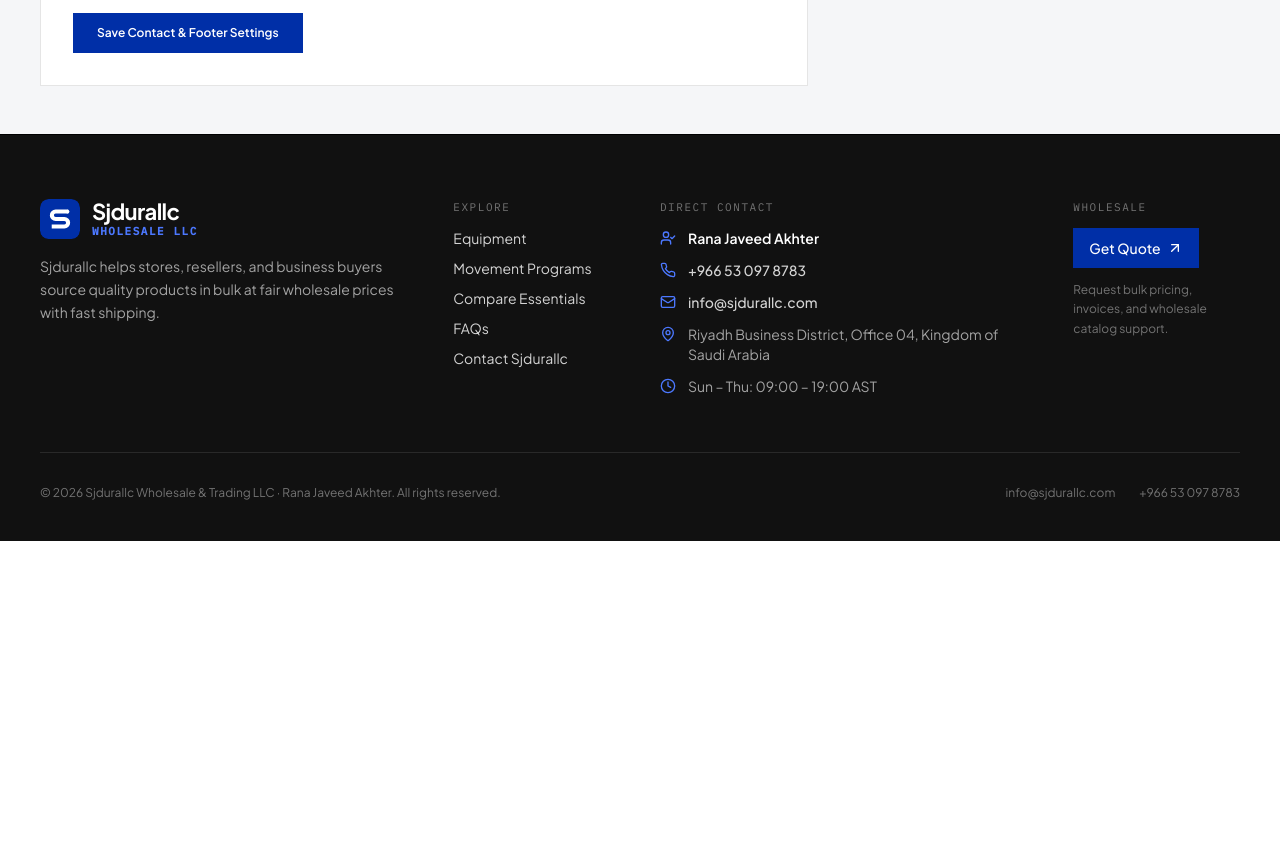
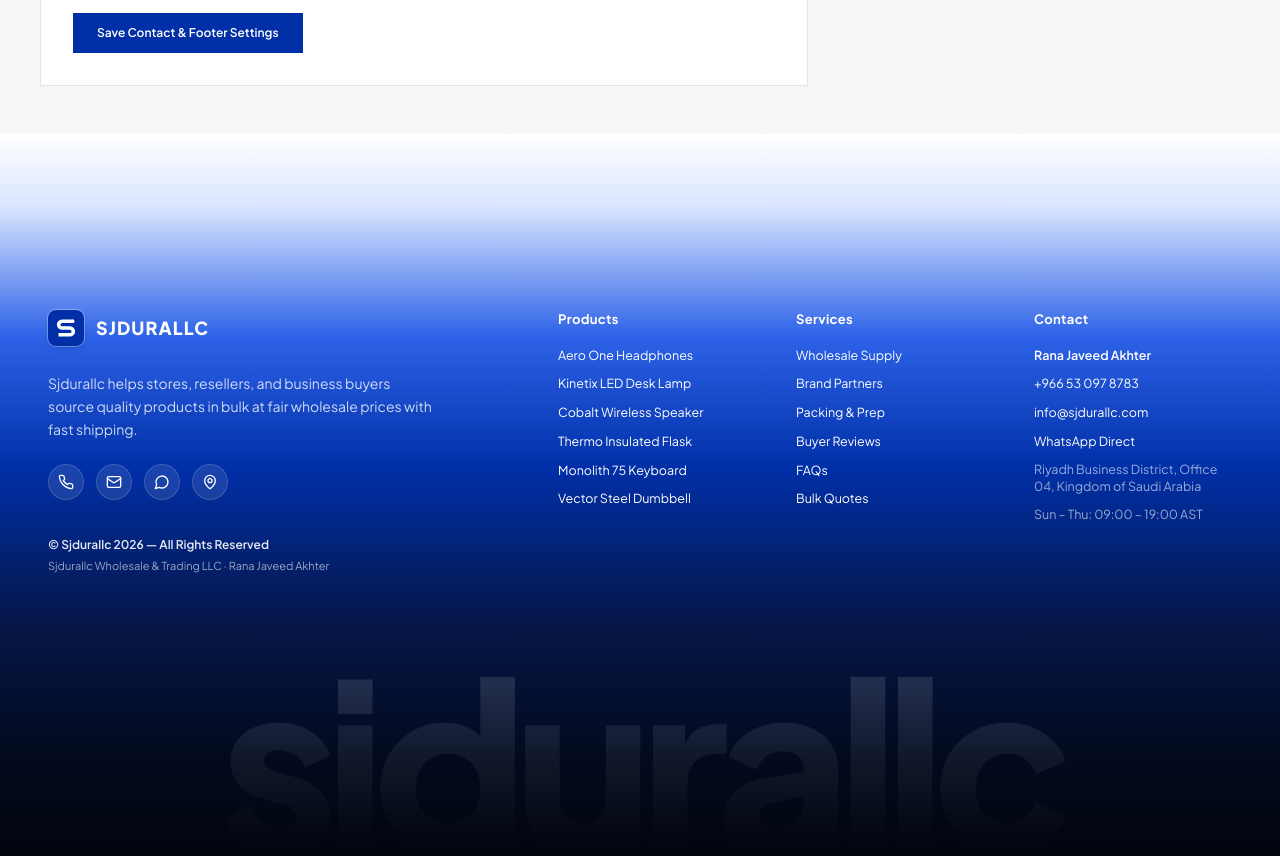
Before and after one commit to GODZISOP/sdj, a React (Vite) app: page /admin in a window 1280 px wide. Shown: the part 800-1656 px from the top of the page. Before the commit the page ends 1341 px from the top, so only its background shows below. Built offline with nearby package versions, Linux system fonts and the light colour scheme.

Commit message:
Redesign Footer with seamless cobalt-to-midnight horizon gradient, 3-column layout, and giant sjdurallc watermark wordmark

```diff
--- a/src/components/Footer.tsx
+++ b/src/components/Footer.tsx
@@ -1,52 +1,136 @@
 import React from 'react';
 import { Link } from 'react-router-dom';
-import { Phone, Mail, MapPin, Clock, ArrowUpRight, UserCheck } from 'lucide-react';
+import { motion } from 'motion/react';
+import { Phone, Mail, MessageCircle, MapPin } from 'lucide-react';
 import { useSite } from '../store/siteStore';
+import { EASE_EDITORIAL } from '../lib/motion';
 
 export const Footer: React.FC = () => {
-  const { settings } = useSite();
+  const { settings, products } = useSite();
+  const whatsappDigits = settings.whatsapp.replace(/[^0-9]/g, '');
 
   return (
-    <footer className="bg-[#111111] text-white pt-12 sm:pt-16 pb-10 border-t border-black">
-      <div className="max-w-[1360px] mx-auto px-4 sm:px-6 md:px-10">
-        <div className="grid grid-cols-1 sm:grid-cols-2 md:grid-cols-12 gap-8 md:gap-10 pb-12 sm:pb-14 border-b border-white/10">
-          {/* Brand Column */}
-          <div className="md:col-span-4 space-y-4">
-            <div className="flex items-center gap-3">
+    <footer
+      className="relative w-full text-white overflow-hidden pt-28 sm:pt-36 md:pt-44 pb-0"
+      style={{
+        background:
+          'linear-gradient(180deg, #FFFFFF 0%, #D9E5FF 10%, #2D62E8 28%, #002FA7 46%, #051646 68%, #030A1E 86%, #02050D 100%)',
+      }}
+    >
+      {/* Top Content Area */}
+      <div className="relative z-10 max-w-[1360px] mx-auto px-5 sm:px-8 md:px-12">
+        <div className="grid grid-cols-1 lg:grid-cols-12 gap-12 lg:gap-10 pb-12 sm:pb-16">
+          {/* Left Brand, Description, Quick Icons & Copyright */}
+          <div className="lg:col-span-5 flex flex-col justify-between space-y-7">
+            <div className="space-y-5">
+              {/* Clean White Monogram + Brand */}
+              <Link to="/" className="inline-flex items-center gap-3 group">
                 <img
                   src="/favicon.svg"
                   alt={`${settings.brandName} Logo`}
-                className="w-10 h-10 rounded-lg"
+                  className="w-9 h-9 rounded-lg ring-1 ring-white/30 shadow-md transition-transform duration-300 group-hover:scale-105"
                 />
-              <div className="leading-[0.95] tracking-[-0.03em] font-bold text-[22px]">
-                <span className="block">{settings.brandName}</span>
-                <span className="block text-[11px] font-mono uppercase tracking-[0.14em] text-[#4C78FF] mt-1">
-                  Wholesale LLC
+                <span className="text-lg font-extrabold tracking-[0.06em] uppercase text-white">
+                  {settings.brandName}
                 </span>
+              </Link>
+
+              <p className="text-[13px] sm:text-[14px] text-white/80 max-w-sm leading-relaxed">
+                {settings.footerNote}
+              </p>
+
+              {/* Direct Quick Contact Icons Row (matching reference minimal icon row) */}
+              <div className="flex items-center gap-3 pt-1">
+                <a
+                  href={`tel:${settings.phone.replace(/\s+/g, '')}`}
+                  aria-label="Call Sjdurallc"
+                  title={settings.phone}
+                  className="w-9 h-9 rounded-full bg-white/10 hover:bg-white hover:text-[#002FA7] border border-white/15 flex items-center justify-center text-white transition-all duration-200 hover:-translate-y-0.5"
+                >
+                  <Phone className="w-4 h-4" />
+                </a>
+                <a
+                  href={`mailto:${settings.email}`}
+                  aria-label="Email Sjdurallc"
+                  title={settings.email}
+                  className="w-9 h-9 rounded-full bg-white/10 hover:bg-white hover:text-[#002FA7] border border-white/15 flex items-center justify-center text-white transition-all duration-200 hover:-translate-y-0.5"
+                >
+                  <Mail className="w-4 h-4" />
+                </a>
+                {whatsappDigits && (
+                  <a
+                    href={`https://wa.me/${whatsappDigits}`}
+                    target="_blank"
+                    rel="noreferrer"
+                    aria-label="WhatsApp Sjdurallc"
+                    title={`WhatsApp ${settings.whatsapp}`}
+                    className="w-9 h-9 rounded-full bg-white/10 hover:bg-white hover:text-[#002FA7] border border-white/15 flex items-center justify-center text-white transition-all duration-200 hover:-translate-y-0.5"
+                  >
+                    <MessageCircle className="w-4 h-4" />
+                  </a>
+                )}
+                <Link
+                  to="/contact"
+                  aria-label="Office Location & Contact"
+                  title={settings.address}
+                  className="w-9 h-9 rounded-full bg-white/10 hover:bg-white hover:text-[#002FA7] border border-white/15 flex items-center justify-center text-white transition-all duration-200 hover:-translate-y-0.5"
+                >
+                  <MapPin className="w-4 h-4" />
+                </Link>
               </div>
             </div>
-            <p className="text-sm text-neutral-400 max-w-sm leading-relaxed">
-              {settings.footerNote}
+
+            <div className="space-y-1 pt-2">
+              <p className="text-[12px] font-semibold text-white/90">
+                © {settings.brandName} {new Date().getFullYear()} — All Rights Reserved
+              </p>
+              <p className="text-[11px] text-white/60">
+                {settings.companyLegalName} · {settings.ownerName}
               </p>
             </div>
+          </div>
 
-          {/* Navigation */}
-          <div className="md:col-span-2 space-y-3">
-            <p className="eyebrow-mono text-neutral-500">Explore</p>
-            <ul className="space-y-2.5 text-sm text-neutral-300">
+          {/* Right 3 Clean Link Columns (Matching exact reference structure) */}
+          <div className="lg:col-span-7 grid grid-cols-2 sm:grid-cols-3 gap-8 sm:gap-10">
+            {/* Column 1: Products */}
+            <div className="space-y-4">
+              <h3 className="text-[13px] font-bold text-white tracking-wide">Products</h3>
+              <ul className="space-y-2.5 text-[12.5px] text-white/72">
+                {products.slice(0, 6).map((p) => (
+                  <li key={p.id}>
+                    <Link
+                      to={`/product/${p.id}`}
+                      className="hover:text-white transition-colors"
+                    >
+                      {p.name}
+                    </Link>
+                  </li>
+                ))}
+              </ul>
+            </div>
+
+            {/* Column 2: Wholesale Services */}
+            <div className="space-y-4">
+              <h3 className="text-[13px] font-bold text-white tracking-wide">Services</h3>
+              <ul className="space-y-2.5 text-[12.5px] text-white/72">
                 <li>
-                <Link to="/#equipment" className="hover:text-white transition-colors">
-                  Equipment
+                  <Link to="/#services" className="hover:text-white transition-colors">
+                    Wholesale Supply
                   </Link>
                 </li>
                 <li>
-                <Link to="/#programs" className="hover:text-white transition-colors">
-                  Movement Programs
+                  <Link to="/#services" className="hover:text-white transition-colors">
+                    Brand Partners
                   </Link>
                 </li>
                 <li>
-                <Link to="/#compare" className="hover:text-white transition-colors">
-                  Compare Essentials
+                  <Link to="/#services" className="hover:text-white transition-colors">
+                    Packing & Prep
+                  </Link>
+                </li>
+                <li>
+                  <Link to="/#reviews" className="hover:text-white transition-colors">
+                    Buyer Reviews
                   </Link>
                 </li>
                 <li>
@@ -56,74 +140,67 @@ export const Footer: React.FC = () => {
                 </li>
                 <li>
                   <Link to="/contact" className="hover:text-white transition-colors">
-                  Contact {settings.brandName}
+                    Bulk Quotes
                   </Link>
                 </li>
               </ul>
             </div>
 
-          {/* Direct Contact Details (Editable via Admin Panel) */}
-          <div className="md:col-span-4 space-y-3">
-            <p className="eyebrow-mono text-neutral-500">Direct Contact</p>
-            <ul className="space-y-3 text-sm text-neutral-300">
-              <li className="flex items-center gap-3">
-                <UserCheck className="w-4 h-4 text-[#4C78FF] flex-shrink-0" />
-                <span className="font-semibold text-white">{settings.ownerName}</span>
-              </li>
-              <li className="flex items-center gap-3">
-                <Phone className="w-4 h-4 text-[#4C78FF] flex-shrink-0" />
+            {/* Column 3: Direct Contact Details */}
+            <div className="col-span-2 sm:col-span-1 space-y-4">
+              <h3 className="text-[13px] font-bold text-white tracking-wide">Contact</h3>
+              <ul className="space-y-2.5 text-[12.5px] text-white/72">
+                <li className="font-semibold text-white">{settings.ownerName}</li>
+                <li>
                   <a
                     href={`tel:${settings.phone.replace(/\s+/g, '')}`}
-                  className="hover:text-white transition-colors font-medium"
+                    className="hover:text-white transition-colors"
                   >
                     {settings.phone}
                   </a>
                 </li>
-              <li className="flex items-center gap-3">
-                <Mail className="w-4 h-4 text-[#4C78FF] flex-shrink-0" />
+                <li>
                   <a
                     href={`mailto:${settings.email}`}
-                  className="hover:text-white transition-colors font-medium"
+                    className="hover:text-white transition-colors break-all"
                   >
                     {settings.email}
                   </a>
                 </li>
-              <li className="flex items-start gap-3">
-                <MapPin className="w-4 h-4 text-[#4C78FF] flex-shrink-0 mt-0.5" />
-                <span className="text-neutral-400">{settings.address}</span>
+                {whatsappDigits && (
+                  <li>
+                    <a
+                      href={`https://wa.me/${whatsappDigits}`}
+                      target="_blank"
+                      rel="noreferrer"
+                      className="hover:text-white transition-colors"
+                    >
+                      WhatsApp Direct
+                    </a>
                   </li>
-              <li className="flex items-center gap-3">
-                <Clock className="w-4 h-4 text-[#4C78FF] flex-shrink-0" />
-                <span className="text-neutral-400">{settings.hours}</span>
-              </li>
+                )}
+                <li className="text-white/60 leading-snug">{settings.address}</li>
+                <li className="text-white/60">{settings.hours}</li>
               </ul>
             </div>
-
-          {/* Wholesale Quote Quick Action (No public Admin Panel button!) */}
-          <div className="md:col-span-2 space-y-3">
-            <p className="eyebrow-mono text-neutral-500">Wholesale</p>
-            <Link
-              to="/contact"
-              className="inline-flex items-center gap-1.5 text-sm font-medium text-white bg-[#002FA7] hover:bg-[#0038CC] px-4 py-2.5 transition-colors"
-            >
-              Get Quote
-              <ArrowUpRight className="w-4 h-4" />
-            </Link>
-            <p className="text-xs text-neutral-500 leading-relaxed">
-              Request bulk pricing, invoices, and wholesale catalog support.
-            </p>
+          </div>
         </div>
       </div>
 
-        <div className="pt-8 flex flex-col sm:flex-row items-center justify-between gap-4 text-xs text-neutral-500">
-          <p>
-            © {new Date().getFullYear()} {settings.companyLegalName} · {settings.ownerName}. All rights reserved.
-          </p>
-          <div className="flex items-center gap-6">
-            <span>{settings.email}</span>
-            <span>{settings.phone}</span>
-          </div>
-        </div>
+      {/* Massive Bottom Watermark Wordmark (Matching iconic full-width reference footer) */}
+      <div
+        aria-hidden="true"
+        className="relative w-full overflow-hidden pt-4 sm:pt-6 pb-2 flex justify-center select-none pointer-events-none"
+      >
+        <motion.span
+          initial={{ y: 36, opacity: 0 }}
+          whileInView={{ y: 0, opacity: 1 }}
+          viewport={{ once: false, amount: 0.1 }}
+          transition={{ duration: 0.7, ease: EASE_EDITORIAL }}
+          className="block w-full text-center font-black lowercase tracking-[-0.055em] leading-[0.82] text-[clamp(64px,18vw,270px)] bg-gradient-to-b from-white/[0.14] via-white/[0.06] to-transparent bg-clip-text text-transparent will-change-transform"
+        >
+          {settings.brandName.toLowerCase()}
+        </motion.span>
       </div>
     </footer>
   );
```
Lines whose indentation alone changed are shown as unchanged.
